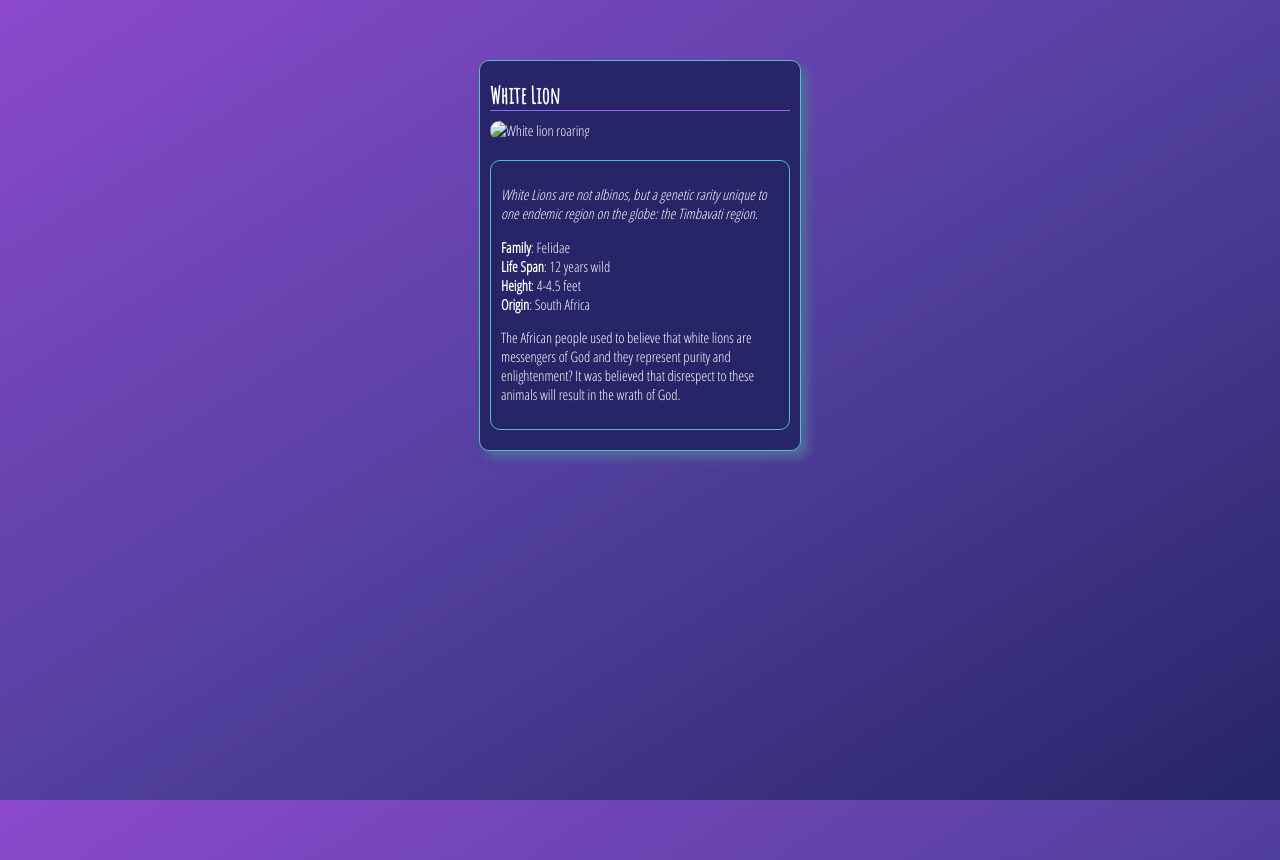
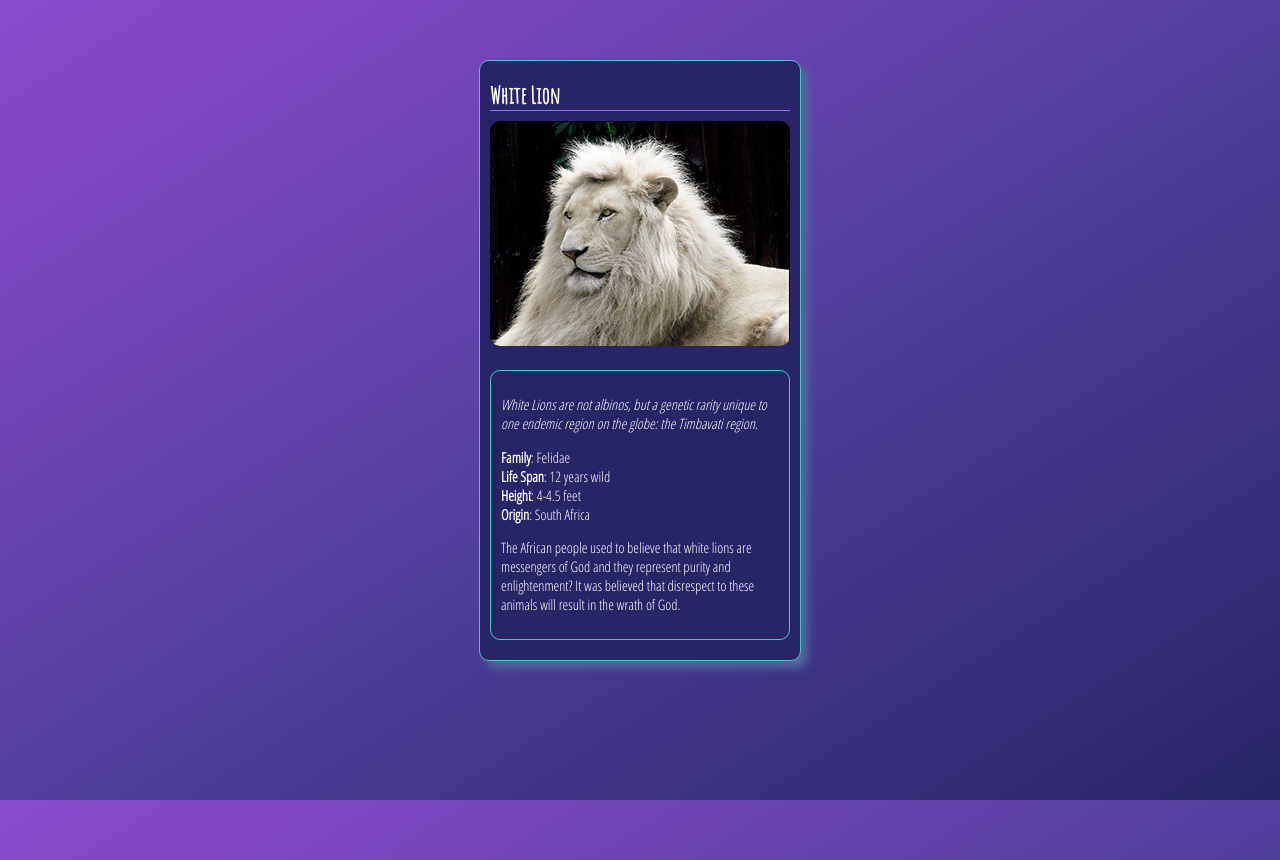
Before and after one commit to rubybassi/Animal-Trading-Card, a plain HTML site: page card.html in a window 1280 px wide. Drawn offline with Linux system fonts and the light colour scheme.

Commit message:
Update card.html

```diff
--- a/card.html
+++ b/card.html
@@ -9,7 +9,7 @@
 <body>
 	<div class="card-wrapper">
 		<h3>White Lion</h3>
-		<img src="lion.jpg" alt="White lion roaring" class="lion">
+		<img src="https://github.com/rubybassi/Animal-Trading-Card/blob/master/white-lion.jpg?raw=true" alt="White lion roaring" class="lion">
 		<div class="info-wrapper">
 			<p class="intro-text">White Lions are not albinos, but a genetic rarity unique to one endemic region on the globe: the Timbavati region.</p>
 			<div>
```
